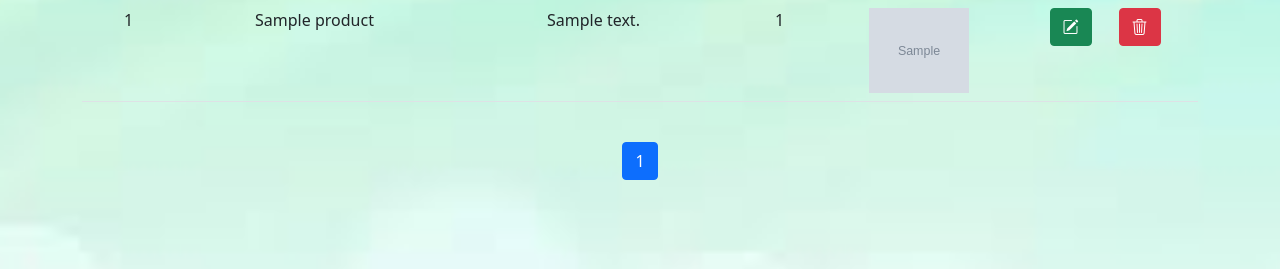
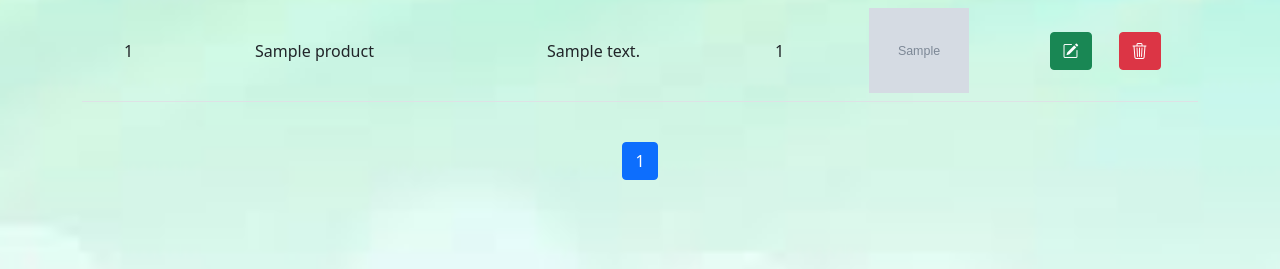
Before and after one commit to KevinMonapara/Product-Management-System, a PHP site: page /data.php in a window 1280 px wide. Shown: the part 247-516 px from the top of the page. Run offline with PHP 8.4, Linux system fonts and the light colour scheme; tables that the repository leaves empty or names only in its code hold one stand-in row (values such as "Sample post"); grey boxes marked "Sample" are stand-in pictures.

Commit message:
Update data.php

```diff
--- a/crdm_db/data.php
+++ b/crdm_db/data.php
@@ -22,6 +22,12 @@
             background-size: cover;
             background-position: center;
             background-attachment: fixed;
+        }
+        .table th, .table td {
+            vertical-align: middle;
+        }
+        .table img {
+            max-height: 100px;
         }
     </style>
 </head>
```
